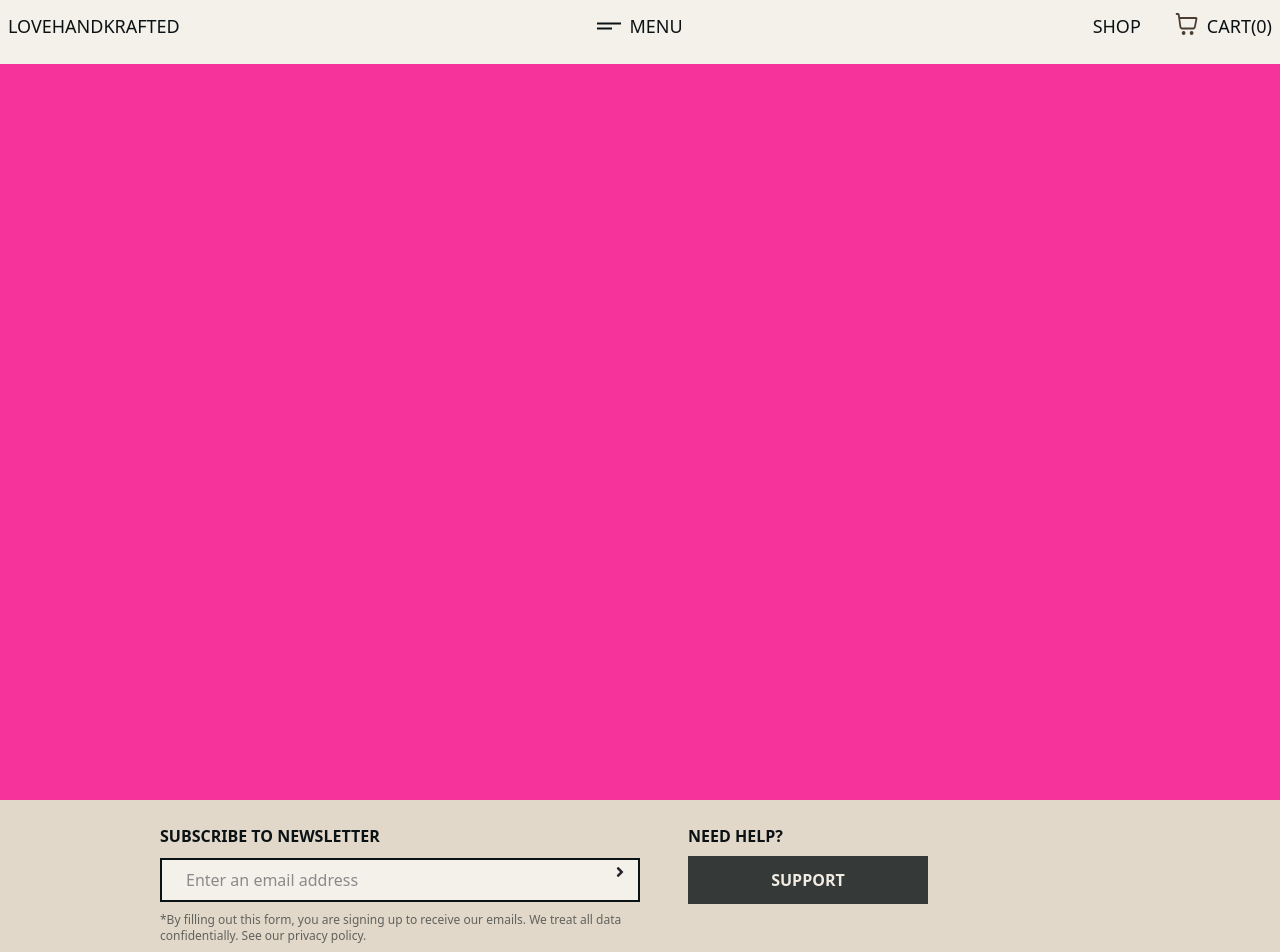
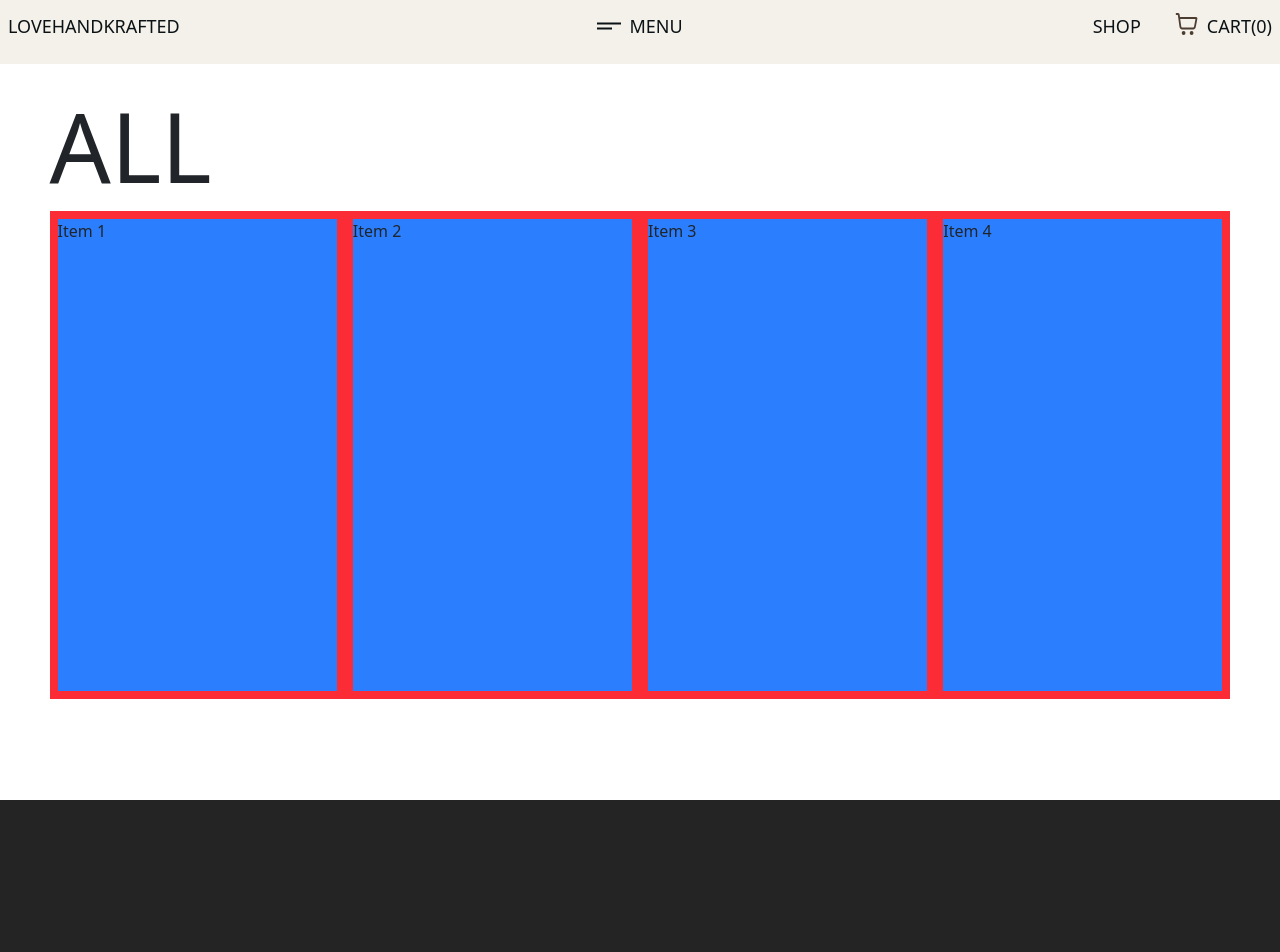
Before and after one commit to dioeos/lovehandkrafted-website, a React (Vite) app in the folder frontend/: page /shop in a window 1280 px wide. Shown: the top 952 px of the page. After the commit the page ends 800 px from the top, so only its background shows below. Built offline with nearby package versions, Linux system fonts and the light colour scheme; no server answers.

Commit message:
Created carousel

```diff
--- /dev/null
+++ b/frontend/src/components/Card/Card.jsx
@@ -0,0 +1,13 @@
+
+export const Card = ({productName}) => {
+
+    return (
+        <div id="card-wrapper" className="bg-red-500 p-2">
+            <div id="card-content-container" className="bg-blue-500 h-[472px]">
+                <p>{productName}</p>
+            </div>
+
+
+        </div>
+    )
+}
--- a/frontend/src/components/Footer/Footer.jsx
+++ b/frontend/src/components/Footer/Footer.jsx
@@ -1,6 +1,7 @@
 import { useState } from "react";
 import { useNavigate } from "react-router-dom";
 import { FaAngleRight, FaFacebook, FaInstagram } from "react-icons/fa";
+import { motion } from "framer-motion";
 import api from "../../utils/lib/api";
 
 const Footer = () => {
@@ -31,9 +32,7 @@ const Footer = () => {
 
     return (
         <div className="bg-[#E2D8C9] py-6 px-6 sm:px-8 md:px-16 lg:px-30 flex flex-col items-center justify-center w-full">
-            {/* Top Section */}
             <div className="flex flex-col md:flex-row px-6 sm:px-10 pb-5 gap-6 md:gap-12 border-b-2 border-[#0B1215] border-opacity-60 w-full">
-                {/* Newsletter Section */}
                 <div className="flex flex-col w-full md:w-1/2">
                     <span className="uppercase text-[#0B1215] font-semibold">Subscribe to newsletter</span>
                     <form onSubmit={handlesubmit} className="relative flex items-center h-12 mt-2">
@@ -53,19 +52,20 @@ const Footer = () => {
                     <span className="text-xs text-[#0B1215] opacity-60 mt-2">*By filling out this form, you are signing up to receive our emails. We treat all data confidentially. See our privacy policy.</span>
                 </div>
 
-                {/* Support Button */}
-                <div className="flex flex-col uppercase w-full md:w-1/4">
+                <motion.div
+                    className="flex flex-col uppercase w-full md:w-1/4"
+                >
                     <span className="font-semibold text-[#0B1215]">Need help?</span>
-                    <button
+                    <motion.div
                         onClick={() => navigate('/faq')}
-                        className="uppercase bg-[#0B1215] opacity-80 hover:opacity-100 h-12 text-[#f4f0ea] font-extrabold mt-2 flex items-center justify-center"
+                        whileHover={{ scale: 1.1 }}
+                        className="uppercase bg-[#352f36] h-12 text-[#fffff0] font-extrabold mt-2 flex items-center justify-center cursor-pointer"
                     >
                         SUPPORT
-                    </button>
-                </div>
+                    </motion.div>
+                </motion.div>
             </div>
 
-            {/* Social Media Icons */}
             <div className="p-1 pb-5 border-b-2 border-[#0B1215] border-opacity-60 w-full">
                 <div className="flex justify-center items-center gap-4 text-3xl mt-4">
                     <a href="#" target="_blank" rel="noopener noreferrer">
@@ -77,7 +77,6 @@ const Footer = () => {
                 </div>
             </div>
 
-            {/* Footer Links */}
             <div className="p-1 w-full text-center">
                 <div className="flex flex-col sm:flex-row justify-center items-center gap-3 text-[#0B1215] opacity-60 uppercase mt-4">
                     <a href="#" className="hover:underline">Terms</a>
--- a/frontend/src/index.css
+++ b/frontend/src/index.css
@@ -7,7 +7,7 @@
 
   color-scheme: light dark;
   color: rgba(255, 255, 255, 0.87);
-  /* background-color: #242424; */
+  background-color: #242424;
 
   font-synthesis: none;
   text-rendering: optimizeLegibility;
--- /dev/null
+++ b/frontend/src/pages/Index/Carousel.jsx
@@ -0,0 +1,66 @@
+import { useRef } from 'react';
+import { useScroll, useTransform, motion } from 'framer-motion';
+
+const slider = [
+    {
+        color: "#d4e3ec",
+        src: "#"
+    },
+    {
+        color: "#e5e0e1",
+        src: "#"
+    },
+    {
+        color: "#cde0ea",
+        src: "#"
+    },
+    {
+        color: "#e1dad6",
+        src: "#"
+    }
+]
+
+export const Carousel = () => {
+
+    const carouselContainer = useRef(null);
+    const { scrollYProgress } = useScroll({
+        target: carouselContainer,
+        offset: ["start end", "end start"]
+
+    })
+
+    const x1 = useTransform(scrollYProgress, [0, 1], [0, 150])
+    const x2 = useTransform(scrollYProgress, [0,1], [0, -150])
+    const height = useTransform(scrollYProgress, [0, 0.9], [50, 0])
+
+    return (
+        <div ref={carouselContainer} id="sliding-images" className="flex flex-col gap-[3vw] relative bg-[#FAF9F6] z-1 mb-[100vh]">
+
+            <motion.div style={{ x: x1 }} id="slider" className="flex relative gap-[3vw] w-[120vw] left-[-10vw]">
+                {
+                    slider.map( (project, index) => {
+                        return(
+                            <div key={index} id="project" className="w-1/4 h-[20vw] flex items-center justify-center" style={{ backgroundColor: project.color }}>
+                                <div id="image-container" className="relative w-[80%] h-[80%]">
+                                    <img
+                                        className="w-full h-full object-cover"
+                                        alt={"image"}
+                                        src={`/images/${project.src}`}
+                                    />
+                                </div>
+
+
+                            </div>
+                        )
+                    })
+                }
+            </motion.div>
+
+            <motion.div style={{height}} id="circle-container" className="relative mt-[100px]">
+                <div id="circle" className="h-[1550%] w-[120%] left-[-10%] bg-[#FAF9F6] absolute [border-radius:0_0_50%_50%] [box-shadow:0px_60px_50px_rgba(0,0,0,0.748)] z-50"></div>
+            </motion.div>
+
+        </div>
+    )
+
+}
--- /dev/null
+++ b/frontend/src/pages/Index/FeaturedSection.jsx
@@ -0,0 +1,36 @@
+import { motion, useScroll, useTransform } from "framer-motion";
+import { useRef } from 'react'
+import { Card } from "../../components/Card/Card";
+import { Carousel } from "./Carousel";
+
+export const FeaturedSection = () => {
+
+    const featuredContainer = useRef(null);
+    const { scrollYProgress } = useScroll({
+        target: featuredContainer,
+        offset: ['start end', 'end start']
+    })
+
+    const y = useTransform(scrollYProgress, [0,1], [0, -10])
+
+    return (
+
+        <section id="featured-section" className="h-screen">
+
+            <motion.div id="header" style={{ y, initial: "0px"}} className="p-2 md:p-4 ml-[2vw]">
+                <h1 className="satoshi text-[1.5rem] md:text-[2rem] uppercase leading-[1.3]">Featured Products</h1>
+            </motion.div>
+
+            <div ref={featuredContainer} className="bg-[#352f36]">
+
+                <div id="carousel-wrapper" className="overflow-x-hidden z-50">
+                    <Carousel />
+                </div>
+
+            </div>
+
+        </section>
+
+
+    )
+}
--- a/frontend/src/pages/Index/Index.jsx
+++ b/frontend/src/pages/Index/Index.jsx
@@ -8,18 +8,18 @@ import Footer from '../../components/Footer/Footer';
 //index sections
 import { HeroSection } from './HeroSection';
 import { IntroSection } from './IntroSection';
-
-
+import { FeaturedSection } from './FeaturedSection';
 
 const Index = () => {
 
 
     return (
-        <div className="flex flex-col min-h-screen">
+        <div className="flex flex-col min-h-screen bg-[#FAF9F6]">
             <Nav/>
             <div id="index-root" className="flex-grow">
                 <HeroSection/>
                 <IntroSection/>
+                <FeaturedSection/>
             </div>
             <Footer/>
         </div>
--- a/frontend/src/pages/Index/IntroSection.jsx
+++ b/frontend/src/pages/Index/IntroSection.jsx
@@ -12,10 +12,10 @@ export const IntroSection = () => {
     const y = useTransform(scrollYProgress, [0,1], [0, -350])
     const y2 = useTransform(scrollYProgress, [0,1], [0, -300])
     return (
-        <section id="intro-section" className="">
+        <section id="intro-section" className="h-[50vh]">
             <div ref={introContainer} className="p-4 grid grid-rows-[auto_auto_auto] md:grid-cols-[1fr_2fr]">
 
-                <motion.div id="image-container" className="hidden md:flex justify-center items-center" style={{ y, initial: "0px"}}>
+                <motion.div id="image-container" className="bg-gray-500 hidden md:flex justify-center items-center" style={{ y, initial: "0px"}}>
                     <img src="/your-image.jpg" alt="Handcrafted Gifts" className="w-full max-w-xs md:max-w-sm" />
                 </motion.div>
 
@@ -42,7 +42,7 @@ export const IntroSection = () => {
                                 >
                                     <motion.div
                                         whileHover={{ scale: 1.1 }}
-                                        className="h-[60px] w-[60px] md:h-[120px] md:w-[120px] rounded-full bg-[#352f36] text-[#fffff0] flex justify-center items-center"
+                                        className="h-[80px] w-[80px] md:h-[120px] md:w-[120px] rounded-full bg-[#352f36] text-[#fffff0] flex justify-center items-center"
                                     >
                                         <button className="flex justify-center items-center p-2 uppercase satoshi">
                                             <span className="uppercase text-[.7rem] md:text-[1rem]">About Us</span>
--- a/frontend/src/pages/Shop/Shop.jsx
+++ b/frontend/src/pages/Shop/Shop.jsx
@@ -1,14 +1,37 @@
 import Layout from "../../components/Layout/Layout";
+import Nav from "../../components/Nav/Nav";
+import { Card } from "../../components/Card/Card";
 
 const Shop = () => {
     console.log("Shop")
     return (
-        <Layout>
-            <div id="shop-root" className="h-screen bg-pink-500">
+        <>
+        <Nav/>
+        <div id="shop-root" className="h-screen p-4">
+
+            <div id="body-container" className="mt-[4em] mx-[2vw]">
+                <div id="shop-header">
+                    <h1 className="uppercase !text-[6rem] text-[#352f36]">ALL</h1>
+                </div>
+
+                <div id="filter-system-container">
+
+                </div>
+
+
+
+                <div id="shop-grid" className="grid md:grid-cols-[1fr_1fr_1fr_1fr]">
+
+                    <Card productName="Item 1"/>
+                    <Card productName="Item 2"/>
+                    <Card productName="Item 3"/>
+                    <Card productName="Item 4"/>
+
+                </div>
 
             </div>
-        </Layout>
-
+        </div>
+        </>
     )
 
 }
```
